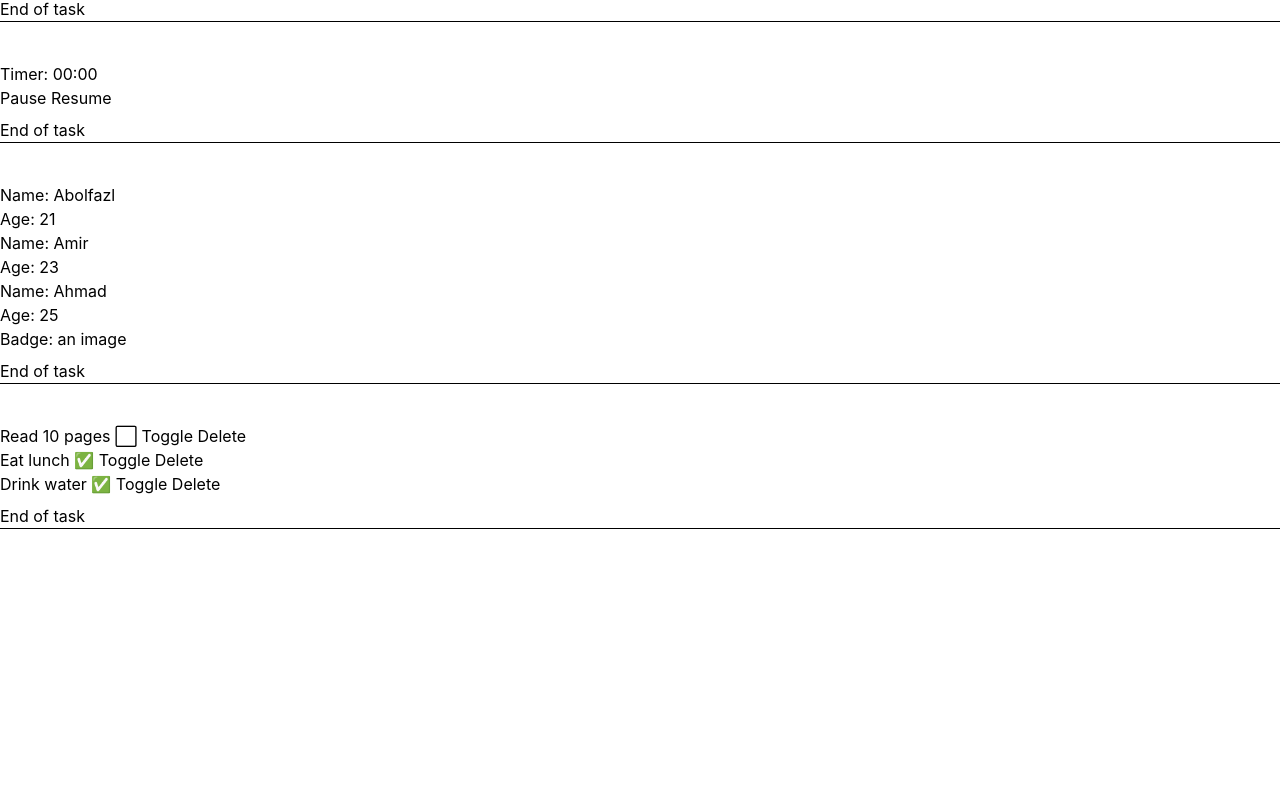
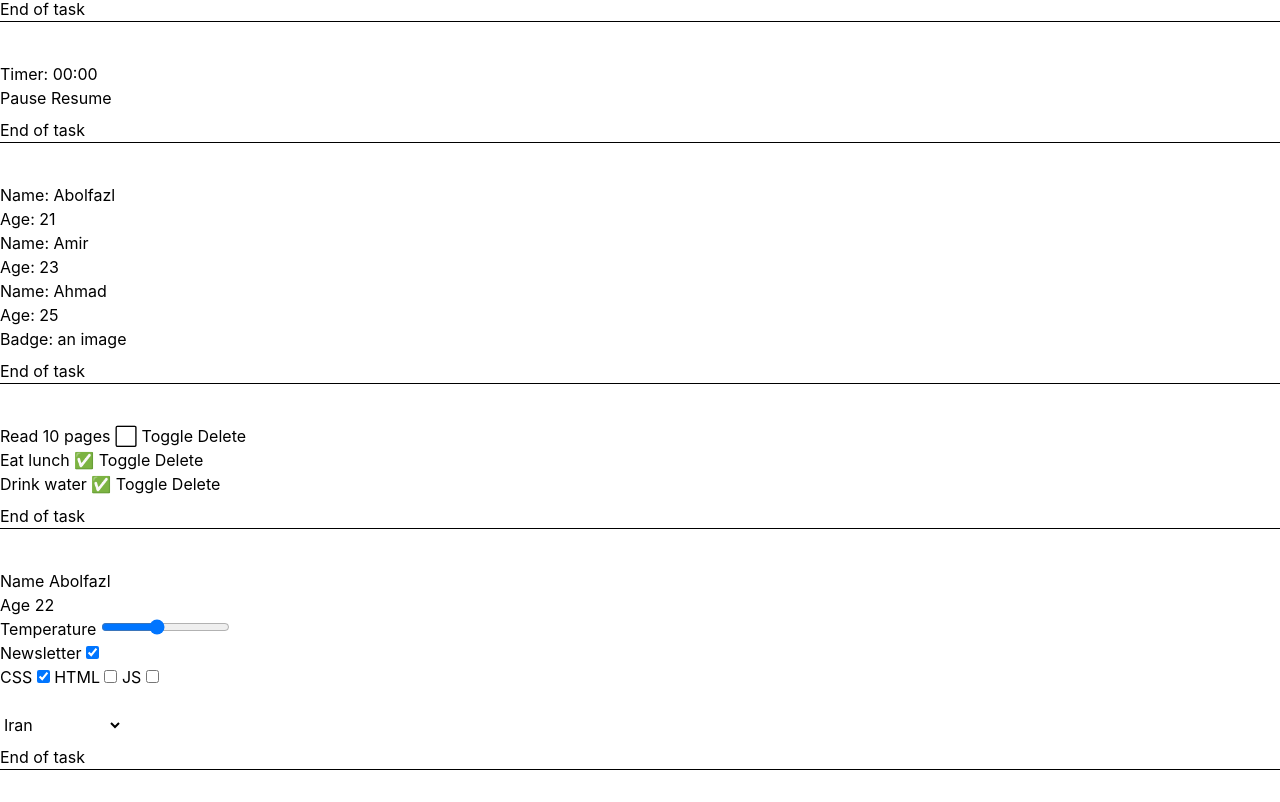
Before and after one commit to Abolfazl-Edalati/svelte-learning, a SvelteKit app: page / in a window 1280 px wide. Shown: the part 1293-2095 px from the top of the page. Before the commit the page ends 1862 px from the top, so only its background shows below. Built offline with nearby package versions, Linux system fonts and the light colour scheme.

Commit message:
learn svelte bindings with bind:value, bind:checked and bind:group

```diff
--- /dev/null
+++ b/src/lib/components/Task10.svelte
@@ -0,0 +1,66 @@
+<script lang="ts">
+	interface Country {
+		code: string;
+		name: string;
+	}
+
+	const countries: Country[] = [
+		{ code: 'ir', name: 'Iran' },
+		{ code: 'us', name: 'United Stated' },
+		{ code: 'jp', name: 'Japan' }
+	];
+
+	let name = $state('Abolfazl');
+	let age = $state(22);
+	let temprature = $state(43);
+	let newsletter = $state(true);
+	let skills = $state(['CSS']);
+	let country = $state<Country>(countries[0]);
+</script>
+
+<form action="">
+	<label>
+		Name
+		<input type="text" bind:value={name} />
+	</label>
+
+	<br />
+	<label>
+		Age
+		<input type="number" bind:value={age} />
+	</label>
+
+	<br />
+	<label>
+		Temperature
+		<input type="range" bind:value={temprature} />
+	</label>
+
+	<br />
+	<label>
+		Newsletter
+		<input type="checkbox" bind:checked={newsletter} />
+	</label>
+	<div>
+		<label>
+			CSS
+			<input type="checkbox" bind:group={skills} value="CSS" />
+		</label>
+
+		<label>
+			HTML
+			<input type="checkbox" bind:group={skills} value="HTML" />
+		</label>
+
+		<label>
+			JS
+			<input type="checkbox" bind:group={skills} value="JS" />
+		</label>
+	</div>
+	<br />
+	<select bind:value={country}>
+		{#each countries as c (c.code)}
+			<option value={c}>{c.name}</option>
+		{/each}
+	</select>
+</form>
--- a/src/routes/+page.svelte
+++ b/src/routes/+page.svelte
@@ -1,5 +1,6 @@
 <script lang="ts">
 	import Task1 from '$lib/components/Task1.svelte';
+	import Task10 from '$lib/components/Task10.svelte';
 	import Task2 from '$lib/components/Task2.svelte';
 	import Task3 from '$lib/components/Task3.svelte';
 	import Task4 from '$lib/components/Task4.svelte';
@@ -35,3 +36,5 @@
 <TaskEnd />
 <Task9 />
 <TaskEnd />
+<Task10 />
+<TaskEnd />
```
